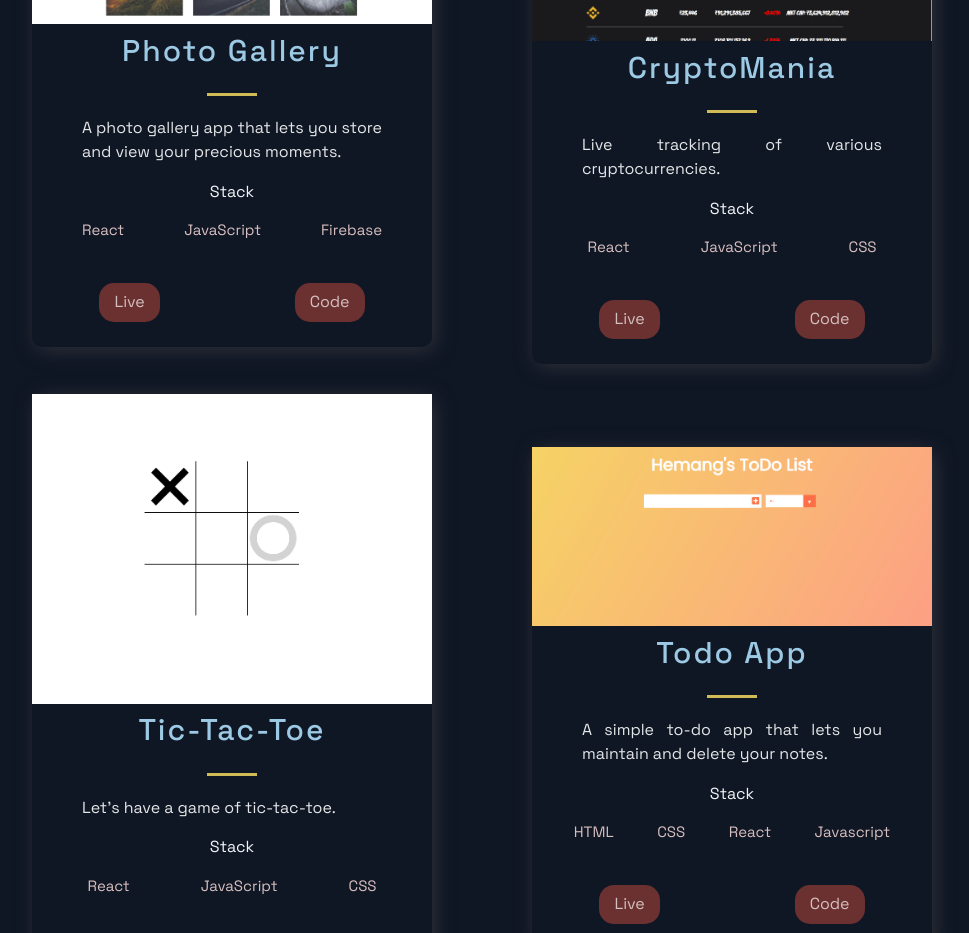
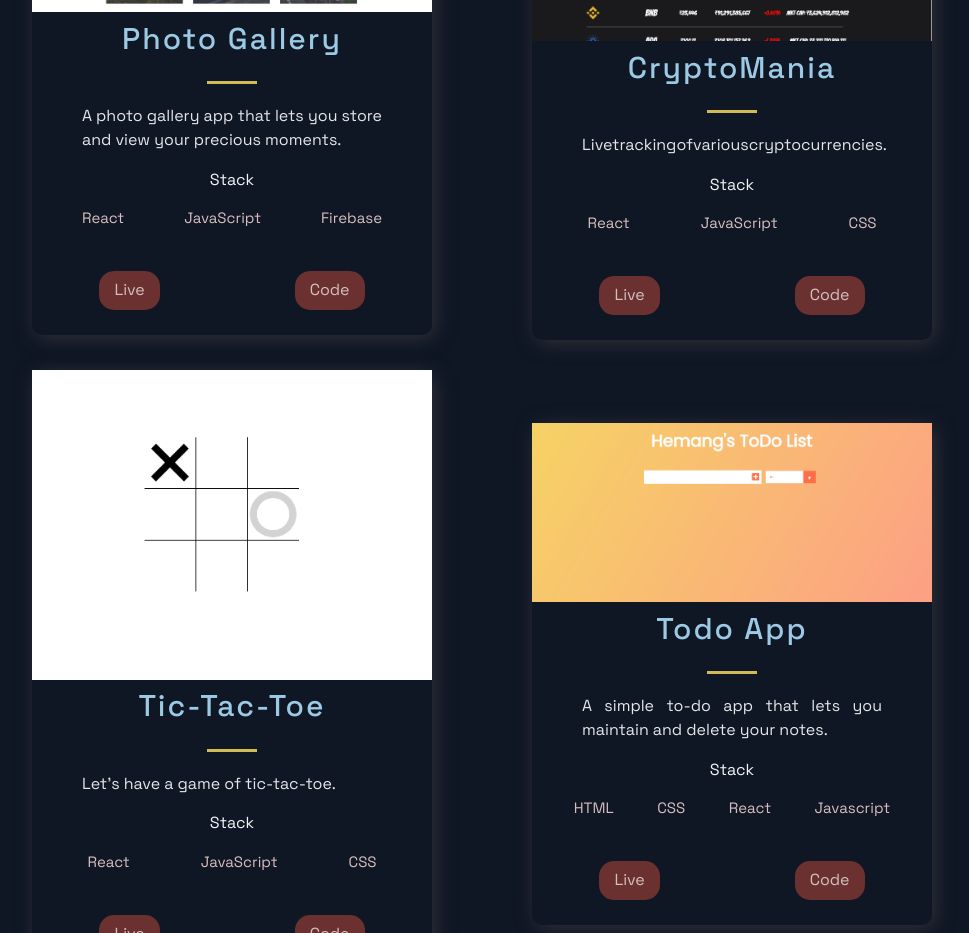
Before and after one commit to hemang7/portfolio2.0, a Next.js app: page / in a window 1280 px wide. Shown: the part 1760-2693 px from the top of the page, without its empty margins (158-1127 px from the left). Built offline with nearby package versions, Linux system fonts and the light colour scheme.

Commit message:
Update constants.js

```diff
--- a/src/constants/constants.js
+++ b/src/constants/constants.js
@@ -28,7 +28,7 @@
   },
   {
     title: 'CryptoMania',
-    description:"Live tracking of various cryptocurrencies.",
+    description:"Livetrackingofvariouscryptocurrencies.",
     image: '/images/7.png',
     tags: ['React', 'JavaScript', 'CSS'],
     source: 'https://hm-cryptotracker.netlify.app/',
```
